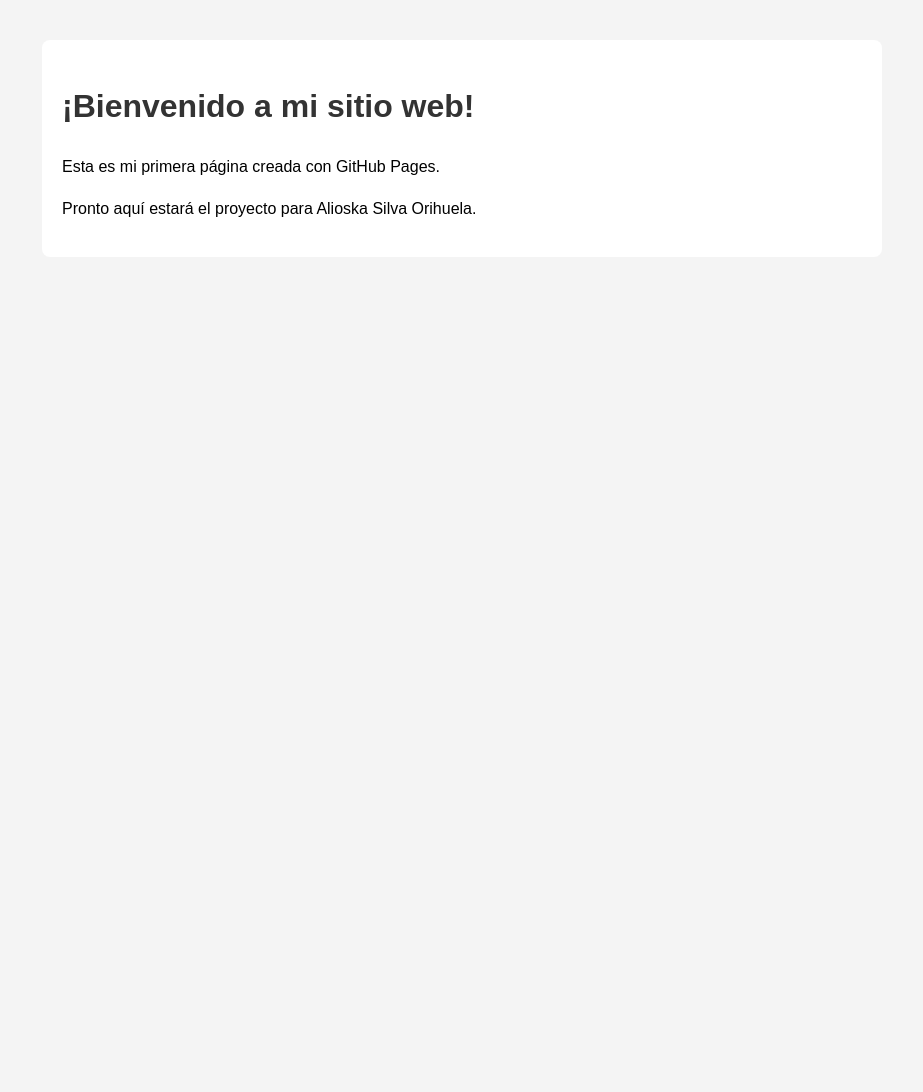
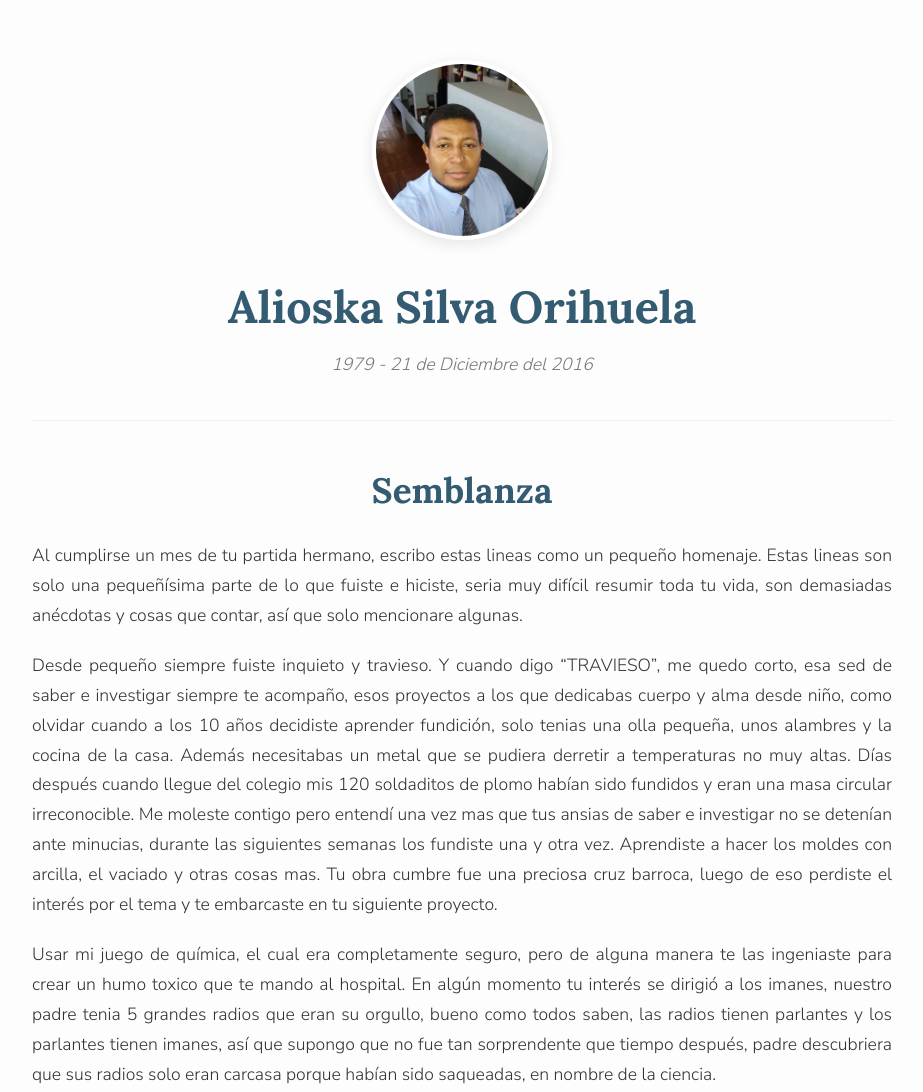
Before and after one commit to lsilva-datacperu/repo_alioska, a plain HTML site: page index.html in a window 1280 px wide. Shown: the top 1092 px of the page, without its empty margins (178-1101 px from the left). Before the commit the page ends 800 px from the top, so only its background shows below. Drawn offline with Linux system fonts and the light colour scheme.

Commit message:
Add files via upload

```diff
--- /dev/null
+++ b/animaciones.js
@@ -0,0 +1,44 @@
+/*
+  Este script crea un efecto de "fade-in" (aparecer suavemente)
+  para las secciones de la página a medida que el usuario baja el scroll.
+*/
+
+// Espera a que todo el contenido de la página se cargue
+document.addEventListener("DOMContentLoaded", function() {
+
+    // Seleccionamos todos los elementos que tienen la clase ".hidden"
+    // (los que queremos animar)
+    const sectionsToAnimate = document.querySelectorAll('.hidden');
+
+    // Opciones para el "Intersection Observer"
+    // threshold: 0.15 significa que la animación se disparará
+    // cuando el 15% del elemento esté visible en la pantalla.
+    const options = {
+        root: null, // Observa en relación al viewport (la pantalla)
+        threshold: 0.15,
+        rootMargin: "0px"
+    };
+
+    // Creamos un "Observer" (observador)
+    const observer = new IntersectionObserver(function(entries, observer) {
+
+        // Revisamos cada elemento que estamos observando
+        entries.forEach(entry => {
+            // si "isIntersecting" es verdadero, el elemento está en la pantalla
+            if (entry.isIntersecting) {
+                // Le quitamos la clase "hidden" y le ponemos la clase "show"
+                entry.target.classList.remove('hidden');
+                entry.target.classList.add('show');
+
+                // Dejamos de observar este elemento, ya que la animación ya se hizo
+                observer.unobserve(entry.target);
+            }
+        });
+    }, options);
+
+    // Le decimos al observador que vigile cada una de nuestras secciones
+    sectionsToAnimate.forEach(section => {
+        observer.observe(section);
+    });
+
+});
--- /dev/null
+++ b/estilos.css
@@ -0,0 +1,151 @@
+/* Configuración global y fuentes */
+* {
+    margin: 0;
+    padding: 0;
+    box-sizing: border-box;
+}
+
+html {
+    scroll-behavior: smooth;
+}
+
+body {
+    font-family: 'Nunito Sans', Arial, sans-serif;
+    background-color: #fdfdfd;
+    color: #333;
+    line-height: 1.7;
+    font-weight: 300;
+}
+
+.container {
+    max-width: 900px;
+    margin: 0 auto;
+    padding: 20px;
+}
+
+h1, h2 {
+    font-family: 'Lora', 'Times New Roman', serif;
+    font-weight: 700;
+    color: #335b71; /* Un azul profundo y sereno */
+    margin-bottom: 20px;
+}
+
+/* Encabezado (Hero) */
+.hero {
+    text-align: center;
+    padding: 40px 0;
+    border-bottom: 1px solid #eee;
+}
+
+.hero-image {
+    width: 180px;
+    height: 180px;
+    object-fit: cover;
+    border-radius: 50%; /* Imagen de perfil circular */
+    border: 4px solid #fff;
+    box-shadow: 0 4px 15px rgba(0, 0, 0, 0.1);
+    margin-bottom: 20px;
+}
+
+.hero h1 {
+    font-size: 2.8rem;
+    margin-bottom: 5px;
+}
+
+.hero .dates {
+    font-size: 1.1rem;
+    color: #777;
+    font-style: italic;
+}
+
+/* Sección de Semblanza */
+.semblanza {
+    padding: 40px 0;
+}
+
+.semblanza h2 {
+    text-align: center;
+    font-size: 2.2rem;
+}
+
+.semblanza p {
+    font-size: 1.1rem;
+    margin-bottom: 20px;
+    text-align: justify; /* Justificamos el texto para un look elegante */
+}
+
+/* Galería de Fotos */
+.gallery {
+    padding: 20px 0 40px;
+}
+
+.gallery h2 {
+    text-align: center;
+    font-size: 2.2rem;
+}
+
+.gallery-grid {
+    display: grid;
+    /* Cuadrícula responsive: 3 columnas en grande, 2 en mediano, 1 en pequeño */
+    grid-template-columns: repeat(auto-fit, minmax(250px, 1fr));
+    gap: 15px;
+}
+
+.gallery-grid img {
+    width: 100%;
+    height: 300px;
+    object-fit: cover;
+    border-radius: 8px;
+    box-shadow: 0 2px 8px rgba(0, 0, 0, 0.1);
+    transition: transform 0.3s ease, box-shadow 0.3s ease;
+}
+
+.gallery-grid img:hover {
+    transform: scale(1.03); /* Efecto sutil al pasar el mouse */
+    box-shadow: 0 4px 15px rgba(0, 0, 0, 0.2);
+}
+
+/* Pie de página */
+footer {
+    text-align: center;
+    padding: 30px 0;
+    border-top: 1px solid #eee;
+    color: #888;
+    font-style: italic;
+}
+
+/* --- Animaciones --- */
+
+/* Estado inicial (oculto) */
+.hidden {
+    opacity: 0;
+    transform: translateY(30px);
+    transition: opacity 0.8s ease-out, transform 0.8s ease-out;
+}
+
+/* Estado final (visible) */
+.show {
+    opacity: 1;
+    transform: translateY(0);
+}
+
+
+/* --- Responsividad para móviles --- */
+@media (max-width: 600px) {
+    .hero h1 {
+        font-size: 2rem;
+    }
+
+    .hero-image {
+        width: 150px;
+        height: 150px;
+    }
+
+    .semblanza h2, .gallery h2 {
+        font-size: 1.8rem;
+    }
+
+    .semblanza p {
+        font-size: 1rem;
+    }
+}
--- a/index.html
+++ b/index.html
@@ -3,29 +3,57 @@
 <head>
     <meta charset="UTF-8">
     <meta name="viewport" content="width=device-width, initial-scale=1.0">
-    <title>Mi Página Web</title>
-    <style>
-        body {
-            font-family: Arial, sans-serif;
-            line-height: 1.6;
-            margin: 40px;
-            background-color: #f4f4f4;
-        }
-        .container {
-            max-width: 800px;
-            margin: auto;
-            padding: 20px;
-            background-color: #fff;
-            border-radius: 8px;
-        }
-        h1 { color: #333; }
-    </style>
+    <title>En Memoria de Alioska Silva Orihuela</title>
+
+    <link rel="preconnect" href="https://fonts.googleapis.com">
+    <link rel="preconnect" href="https://fonts.gstatic.com" crossorigin>
+    <link href="https://fonts.googleapis.com/css2?family=Lora:wght@400;700&family=Nunito+Sans:wght@300;400&display=swap" rel="stylesheet">
+
+    <link rel="stylesheet" href="estilos.css">
 </head>
 <body>
+
     <div class="container">
-        <h1>¡Bienvenido a mi sitio web!</h1>
-        <p>Esta es mi primera página creada con GitHub Pages.</p>
-        <p>Pronto aquí estará el proyecto para Alioska Silva Orihuela.</p>
+
+        <header class="hero hidden">
+            <img src="alioska-perfil.jpg" alt="Alioska Silva Orihuela" class="hero-image">
+            <h1>Alioska Silva Orihuela</h1>
+            <p class="dates">1979 - 21 de Diciembre del 2016</p>
+        </header>
+
+        <main>
+            <section class="semblanza hidden">
+                <h2>Semblanza</h2>
+                <p>Al cumplirse un mes de tu partida hermano, escribo estas lineas como un pequeño homenaje. Estas lineas son solo una pequeñísima parte de lo que fuiste e hiciste, seria muy difícil resumir toda tu vida, son demasiadas anécdotas y cosas que contar, así que solo mencionare algunas.</p>
+                <p>Desde pequeño siempre fuiste inquieto y travieso. Y cuando digo “TRAVIESO”, me quedo corto, esa sed de saber e investigar siempre te acompaño, esos proyectos a los que dedicabas cuerpo y alma desde niño, como olvidar cuando a los 10 años decidiste aprender fundición, solo tenias una olla pequeña, unos alambres y la cocina de la casa. Además necesitabas un metal que se pudiera derretir a temperaturas no muy altas. Días después cuando llegue del colegio mis 120 soldaditos de plomo habían sido fundidos y eran una masa circular irreconocible. Me moleste contigo pero entendí una vez mas que tus ansias de saber e investigar no se detenían ante minucias, durante las siguientes semanas los fundiste una y otra vez. Aprendiste a hacer los moldes con arcilla, el vaciado y otras cosas mas. Tu obra cumbre fue una preciosa cruz barroca, luego de eso perdiste el interés por el tema y te embarcaste en tu siguiente proyecto.</p>
+                <p>Usar mi juego de química, el cual era completamente seguro, pero de alguna manera te las ingeniaste para crear un humo toxico que te mando al hospital. En algún momento tu interés se dirigió a los imanes, nuestro padre tenia 5 grandes radios que eran su orgullo, bueno como todos saben, las radios tienen parlantes y los parlantes tienen imanes, así que supongo que no fue tan sorprendente que tiempo después, padre descubriera que sus radios solo eran carcasa porque habían sido saqueadas, en nombre de la ciencia.</p>
+                <p>Nuestros padres se cansaron y a tus tiernos 13 años fuiste enviado a un CENECAPE a estudiar electrónica, si eras tan bueno desarmando las cosas al menos deberías poder repararlas. Fuiste feliz un tiempo con tu cautil y tu multitester, así agregaste un nuevo conocimiento a tu colección. Lo siguiente que recuerdo es que decidiste aprender a dibujar, siendo totalmente honesto lo hacías bastante mal, pero eso no te detuvo durante varios meses y gastando cantidades industriales de hojas pusiste todo tu empeño en tu nuevo objetivo y lo lograste, conseguiste dibujar muy bien, tiempo después hasta publicaste 2 números de una revista dedicada al manga y anime, así que también aprendiste a maquetar. Confieso que cuando decidiste aprender a fabricar bombas me asuste un poco, pero creo que tu instinto de conservación funciono en esa ocasión y lo dejaste solo en teoría.</p>
+                <p>Cuando llegaste a estudiar a la universidad y a IPAE, estabas un poco mas calmado, pero tus proyectos seguían, ahora de una índole diferente, aprender diseño gráfico, construir un muñeco de 4 metros de alto lleno de explosivos para año nuevo,etc. El hecho de estudiar juntos en IPAE me permitió cuidarte y guiarte, como lo debe de hacer cualquier hermano mayor y en la universidad, aunque no lo notaras Abel tomo ese papel, con el fuiste a la marcha de los 4 Suyos y lentamente dejaste de ser ese niño que hacia sus experimentos científicos sin medir las consecuencias y te convertiste en un adulto responsable y consecuente con tus ideas. Pero sin perder tu esencia, sin que tus ansias de conocimiento se vieran mermadas, sin dejar de ser “Alioska”.</p>
+                <p>Después de terminar tus estudios pasaste por varios trabajos y al final ingresaste a trabajar a IPAE, parece que fue ayer y sin embargo han pasado buena cantidad de años y después fuiste a IPAE en Lima. Cuando venias de visita y teníamos esas largas conversaciones matizadas con mucho rock y ron, jeje. Y bromeábamos sobre el hecho que en el área de sistemas de IPAE eras una anomalía estadística. Todos eran egresados de computación o ingenieros de sistemas y tu eras egresado de ciencias de la comunicación y de administración, supongo que en estos tiempos ser autodidacta es raro.</p>
+                <p>Y cuando te estabas reinventando de nuevo, con nuevas metas y planes………</p>
+                <p>Solo me queda decir que te extraño desde hace un mes y te extrañare siempre hermanito, no sabes cuanto.</p>
+            </section>
+
+            <section class="gallery hidden">
+                <h2>Galería de Recuerdos</h2>
+                <div class="gallery-grid">
+                    <img src="foto3.jpg" alt="Recuerdo de Alioska 1">
+                    <img src="foto2.jpg" alt="Recuerdo de Alioska 2">
+                    <img src="foto7.jpg" alt="Recuerdo de Alioska 3">
+                    <img src="foto4.jpg" alt="Recuerdo de Alioska 4">
+                    <img src="foto5.jpg" alt="Recuerdo de Alioska 5">
+                    <img src="foto6.jpg" alt="Recuerdo de Alioska 6">
+                    <img src="foto1.jpg" alt="Recuerdo de Alioska 7">
+                </div>
+            </section>
+        </main>
+
+        <footer class="hidden">
+            <p>Con amor, tu hermano.</p>
+        </footer>
+
     </div>
+
+    <script src="animaciones.js"></script>
 </body>
 </html>
```
Also changed, not shown: alioska-perfil.jpg (added), foto1.jpg (added), foto2.jpg (added), foto3.jpg (added), foto4.jpg (added), foto5.jpg (added), foto6.jpg (added), foto7.jpg (added).
